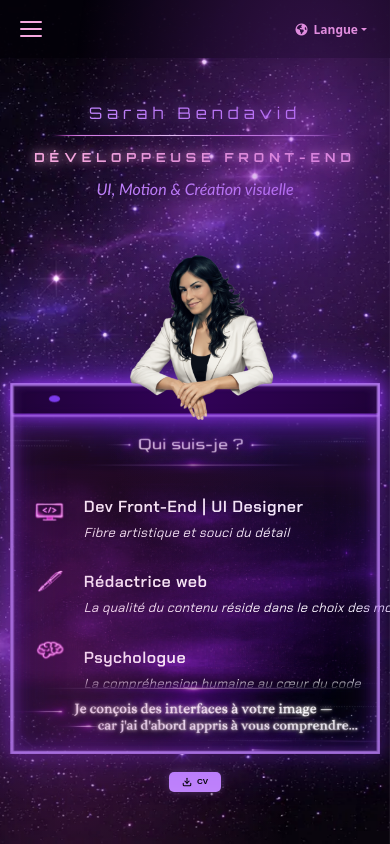
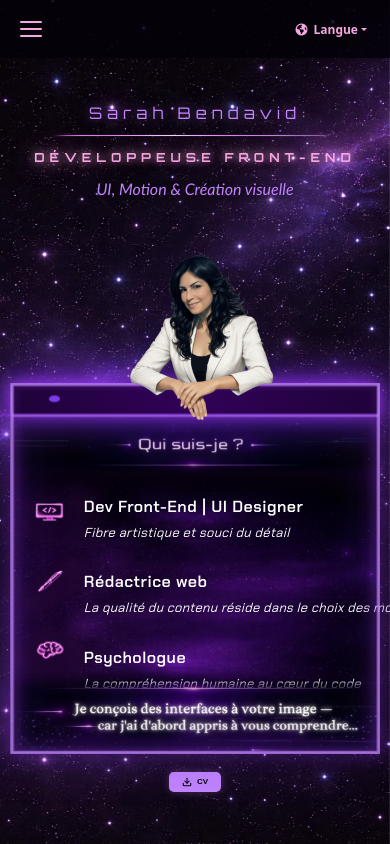
Before and after one commit to SarahBendavid/Porfolio-de-Sarah, a React (Vite) app: page /#/ in a window 390 px wide. Built offline with nearby package versions, Linux system fonts and the light colour scheme.

Commit message:
arrangement mobile

```diff
--- /dev/null
+++ b/src/Assets/styles/BackgroundBody.css
@@ -0,0 +1,18 @@
+.bg-image {
+  position: fixed;
+  inset: 0;
+  z-index: 0;
+  pointer-events: none;
+  background-image: url("/src/Assets/images/Background.webp");
+  background-size: cover;
+  background-repeat: no-repeat;
+  background-position: center right;
+}
+
+
+@media (max-width: 500px) {
+  .bg-image {
+    background-image: url("/src/Assets/images/BackgroundMobile.webp");
+    background-position: center;
+  }
+}
--- a/src/Composants/BackgroundBody.jsx
+++ b/src/Composants/BackgroundBody.jsx
@@ -1,37 +1,7 @@
-import bgImage from "../Assets/images/Background.webp";
+import "../Assets/styles/BackgroundBody.css";
 
 export default function BackgroundBody() {
   return (
-    <>
-      <img
-        src={bgImage}
-        aria-hidden="true"
-        alt=""
-        style={{
-          position:      "fixed",
-          top:           0,
-          left:          0,
-          width:         "100%",
-          height:        "100%",
-          objectFit:     "cover",
-          objectPosition: "center right",
-          zIndex:        0,
-          pointerEvents: "none",
-        }}
-      />
-      <div
-        aria-hidden="true"
-        style={{
-          position:   "fixed",
-          inset:      0,
-          zIndex:     1,
-          pointerEvents: "none",
-          background: `
-            radial-gradient(ellipse at 80% 20%, rgba(160, 60, 220, 0.35) 0%, transparent 55%),
-            radial-gradient(ellipse at 20% 80%, rgba(200, 60, 180, 0.25) 0%, transparent 50%)
-          `,
-        }}
-      />
-    </>
+    <div className="bg-image" aria-hidden="true" />
   );
 }
```
Also changed, not shown: src/Assets/images/BackgroundMobile.webp (added).
